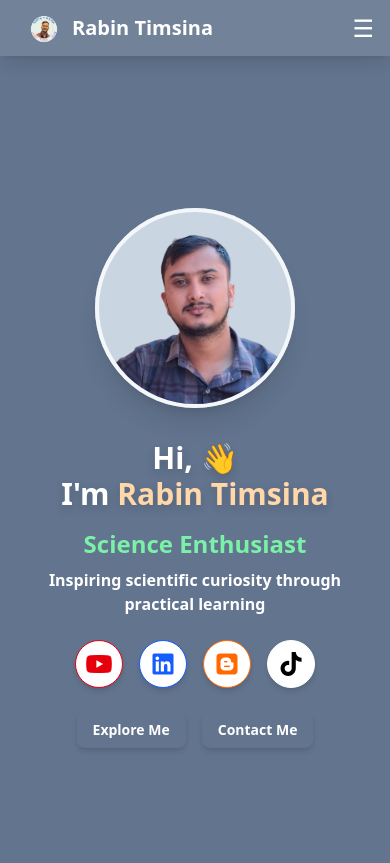
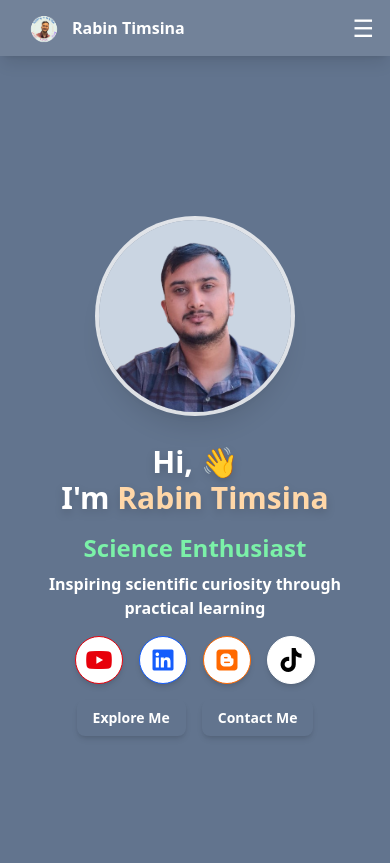
Before and after one commit to Ayushma-Pokhrel/Portfolio1, a website: page index.html in a window 390 px wide. Drawn offline with Linux system fonts and the light colour scheme.

Commit message:
final updates

```diff
--- a/index.html
+++ b/index.html
@@ -32,7 +32,7 @@
       <div class="max-w-7xl mx-auto px-4 flex items-center justify-between h-14">
         <div class="flex items-center">
           <img class="h-14 w-auto" src="images/logo.png" alt="logo">
-          <h2 class="text-white font-semibold text-xl">Rabin Timsina</h2>
+          <h2 class="text-white font-semibold md:text-xl lg:text-xl sm:text-3xl">Rabin Timsina</h2>
         </div>
         <ul class="hidden md:flex space-x-8">
           <li><a href="#" class="rounded-md bg-gray-950/50 px-3 py-2 text-lg font-medium text-white">Home</a></li>
@@ -66,10 +66,10 @@
     </nav>
     <!-- Home / Hero Section -->
     <div
-      class="relative min-h-screen pt-10 md:pt-0 flex flex-col-reverse md:flex-row items-center justify-center md:justify-between px-4 md:px-16 gap-8">
+      class="relative min-h-screen pt-10 md:pt-0 flex flex-col-reverse md:flex-row items-center justify-center md:justify-between px-4 md:px-16 gap-8 md:ml-12">
 
       <!-- Left Section -->
-      <div class="text-white max-w-lg flex flex-col items-center md:items-start">
+      <div class="text-white max-w-lg flex flex-col items-center md:items-start md:ml-12">
         <h2 class="text-3xl sm:text-4xl md:text-5xl font-extrabold drop-shadow-lg text-center md:text-left">
           Hi, 👋 <br>I'm <span class="text-orange-200">Rabin Timsina</span>
         </h2>
@@ -81,7 +81,7 @@
         </p>
 
 
-        <div class="flex gap-4 md:gap-8 lg:gap-8 mt-6 md:mt-2 lg:mt-10">
+        <div class="flex gap-4 md:gap-8 lg:gap-8 mt-4 md:mt-2 lg:mt-6">
           <a target="_blank" href="https://youtube.com/@rabintimsina?si=RgNvEPK1vdaYbQo2"
             class="flex items-center justify-center w-12 h-12 rounded-full border bg-white text-red-600 shadow-md transition-all duration-300 hover:bg-red-600 hover:text-white hover:scale-110">
             <i class="fa-brands fa-youtube text-2xl sm:text-xl lg:text-2xl"></i>
@@ -100,15 +100,15 @@
           <a target="_blank" href="https://www.tiktok.com/@timsinarabin"
             class="group flex items-center justify-center w-12 h-12 rounded-full border bg-white  shadow-md transition-all duration-300  hover:scale-110">
 
-            <i class="fa-brands fa-tiktok text-2xl text-black group-hover:text-white"></i>
+            <i class="fa-brands fa-tiktok text-2xl sm:text-xl lg:text-2xl text-black group-hover:text-white"></i>
 
           </a>
         </div>
 
         <!-- Buttons: flex-row keeps both buttons side by side on ALL screen sizes -->
-        <div class="flex flex-row gap-4 mt-6 justify-center md:justify-start">
+        <div class="flex flex-row gap-4 mt-4 justify-center md:justify-start">
           <button id="exploreBtn"
-            class="flex items-center gap-2 px-4 sm:px-4 py-0.75 text-sm sm:text-sm rounded-lg bg-white-800 text-white font-bold shadow-md hover:shadow-xl transition-all duration-300 hover:bg-gradient-to-r hover:from-indigo-500 hover:via-blue-500 hover:to-cyan-500 hover:text-white transform hover:-translate-y-1">
+            class="flex items-center gap-2 px-4 sm:px-4 py-0.75 text-sm sm:text-sm rounded-lg  text-white font-bold shadow-md hover:shadow-xl transition-all duration-300 hover:bg-gradient-to-r hover:from-indigo-500 hover:via-blue-500 hover:to-cyan-500 hover:text-white transform hover:-translate-y-1">
 
             Explore Me
           </button>
@@ -159,7 +159,7 @@
         </div>
       </div>
       <!-- Right Section: Profile Image -->
-      <div class="relative rounded-full p-1 bg-slate-300 shadow-xl mt-0 md:mt-0">
+      <div class="relative rounded-full bg-slate-300 shadow-xl md:-ml-12">
         <img src="images/rabin.png"
           class="h-48 w-48 sm:h-72 sm:w-72 md:h-96 md:w-96 rounded-full object-cover ring-4 ring-white/80 transition-transform duration-300 hover:scale-105">
       </div>
```
